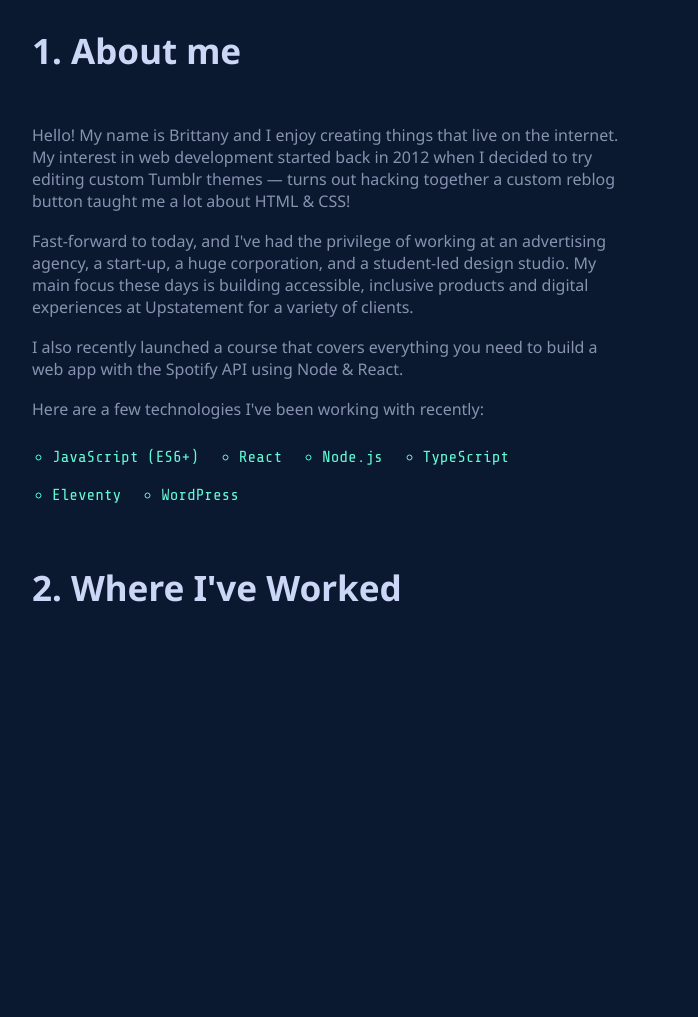
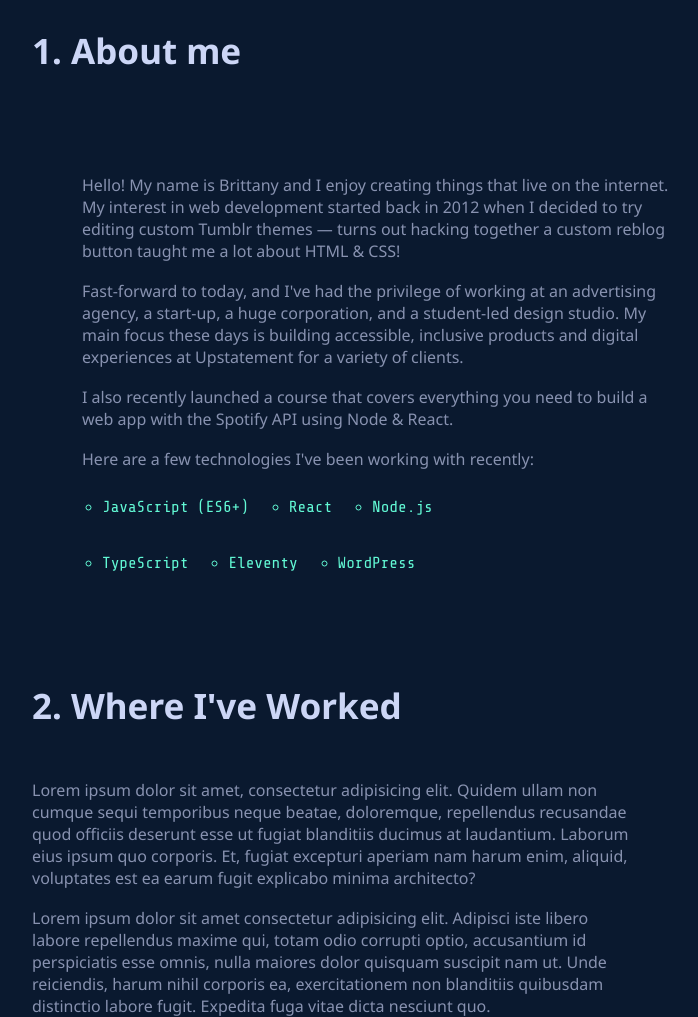
Before and after one commit to farazullakhan/pfolio, a plain HTML site: page index.html in a window 1280 px wide. Shown: the part 680-1697 px from the top of the page, without its empty margins (98-796 px from the left). Before the commit the page ends 1291 px from the top, so only its background shows below. Drawn offline with nearby package versions, Linux system fonts and the light colour scheme.

Commit message:
added content to work section

```diff
--- a/index.html
+++ b/index.html
@@ -78,8 +78,8 @@
                 </div>
             </div>
             <div class="details">
-                <h2>1. About me</h2>
-                <div class="aboutme" id="about">
+                <h2 id="about">1. About me</h2>
+                <div class="aboutme">
                     <p>
                         Hello! My name is Brittany and I enjoy creating things that live on the internet. My interest in
                         web development started back in 2012 when I decided to try editing custom Tumblr themes — turns
@@ -106,6 +106,9 @@
                         <li>JavaScript (ES6+)</li>
                         <li>React</li>
                         <li>Node.js</li>
+                    </ul>
+                    <br>
+                    <ul>
                         <li>TypeScript</li>
                         <li>Eleventy</li>
                         <li>WordPress</li>
@@ -113,7 +116,9 @@
                 </div>
                 <h2>2. Where I've Worked</h2>
                 <div class="experience">
-                    <p></p>
+                    <p>Lorem ipsum dolor sit amet, consectetur adipisicing elit. Quidem ullam non cumque sequi temporibus neque beatae, doloremque, repellendus recusandae quod officiis deserunt esse ut fugiat blanditiis ducimus at laudantium. Laborum eius ipsum quo corporis. Et, fugiat excepturi aperiam nam harum enim, aliquid, voluptates est ea earum fugit explicabo minima architecto?</p>
+                    <br>
+                    <p>Lorem ipsum dolor sit amet consectetur adipisicing elit. Adipisci iste libero labore repellendus maxime qui, totam odio corrupti optio, accusantium id perspiciatis esse omnis, nulla maiores dolor quisquam suscipit nam ut. Unde reiciendis, harum nihil corporis ea, exercitationem non blanditiis quibusdam distinctio labore fugit. Expedita fuga vitae dicta nesciunt quo.</p>
                 </div>
             </div>
         </div>
--- a/style.css
+++ b/style.css
@@ -79,6 +79,10 @@ h1{
     margin-bottom: 100px;
     padding: 12px 18px;
 }
+.btn > a:hover{
+    color: rgb(98,249,213);
+    background-color: rgb(29, 74, 143);
+}
 .icon{
     margin: 10px 5px;
     transition: 0.3s;
@@ -98,15 +102,21 @@ p{
 }
 .aboutme{
     max-width: 600px;
-    margin: 50px;
+    margin: 100px;
+    margin-bottom: 100px;
 }
 .aboutme ul li{
     list-style: circle;
     margin: 10px 20px;
     color: rgb(98,249,213);
+    display: list-item;
 }
 .aboutme ul{
     display: flex;
     flex-wrap: wrap;
     /* width: 10px; */
 }
+.experience{
+    max-width: 600px;
+    margin: 50px;
+}
```
